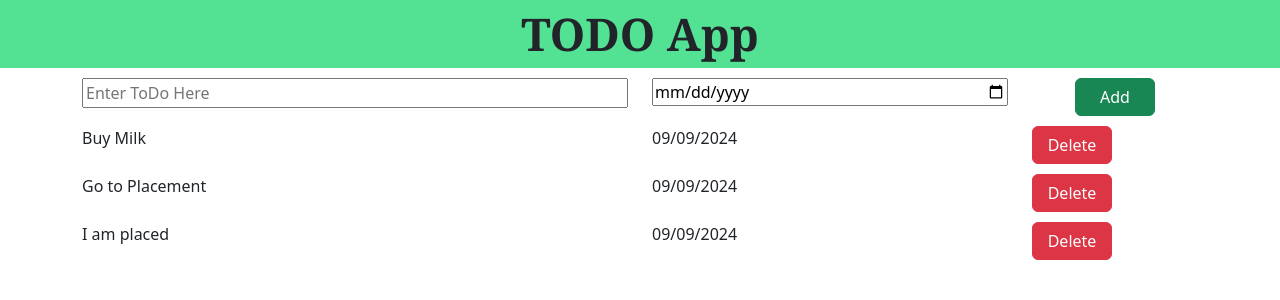
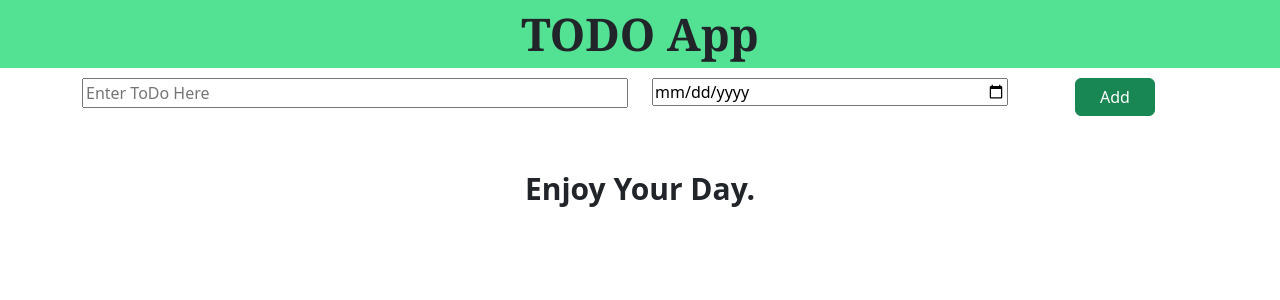
Before and after one commit to VaishnaviiKumari/Todo-App, a React (Vite) app: page / in a window 1280 px wide. Shown: the top 300 px of the page. Built offline with nearby package versions, Linux system fonts and the light colour scheme.

Commit message:
welcome msg

```diff
--- a/src/App.jsx
+++ b/src/App.jsx
@@ -3,26 +3,27 @@ import AddTodo from "./components/AddTodo";
 import "./App.css";
 import TodoItems from "./components/TodoItems";
 import { useState } from "react";
+import WelcomeMessage from "./components/WelcomeMessage";
 
 function App() {
 
-  const initialTodoItems =
-  [
-  {
-    name : "Buy Milk",
-    dueDate : "09/09/2024",
-  },
-  {
-    name : "Go to Placement",
-    dueDate : "09/09/2024",
-  },
-  {
-    name : "I am placed",
-    dueDate : "09/09/2024",
-  },
-];
+//   const initialTodoItems =
+//   [
+//   {
+//     name : "Buy Milk",
+//     dueDate : "09/09/2024",
+//   },
+//   {
+//     name : "Go to Placement",
+//     dueDate : "09/09/2024",
+//   },
+//   {
+//     name : "I am placed",
+//     dueDate : "09/09/2024",
+//   },
+// ];
 
-  const [todoItems, setTodoItems] = useState(initialTodoItems);
+  const [todoItems, setTodoItems] = useState([]);
 
   const handleNewItem = (itemName, itemDueDate) => {
     console.log(`New Item Added: ${itemName} Date:${itemDueDate}`);
@@ -40,6 +41,7 @@ function App() {
     <center className = "todo-container">
       <AppName></AppName>
         <AddTodo onNewItem={handleNewItem}></AddTodo>
+        {todoItems.length === 0  && <WelcomeMessage  ></WelcomeMessage>}
         <TodoItems todoItems={todoItems}></TodoItems>
     </center>
   );
--- /dev/null
+++ b/src/components/WelcomeMessage.jsx
@@ -0,0 +1,6 @@
+import styles from './WelcomeMessage.module.css';
+
+const WelcomeMessage = () => {
+  return <p className={styles.welcome}>Enjoy Your Day.</p>
+}
+export default WelcomeMessage;
--- /dev/null
+++ b/src/components/WelcomeMessage.module.css
@@ -0,0 +1,6 @@
+.welcome{
+  font-size: 30px;
+  margin-top: 50px;
+  font-weight: 600;
+
+}
```
